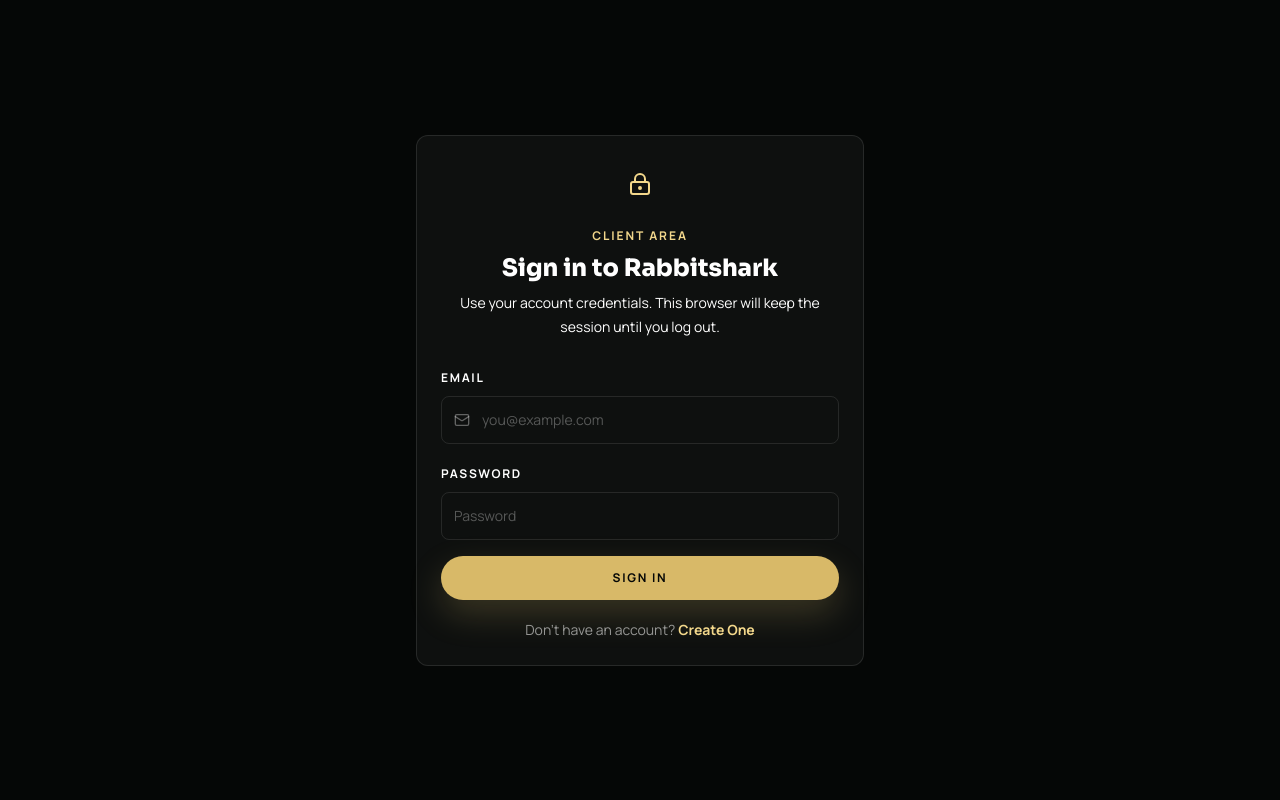
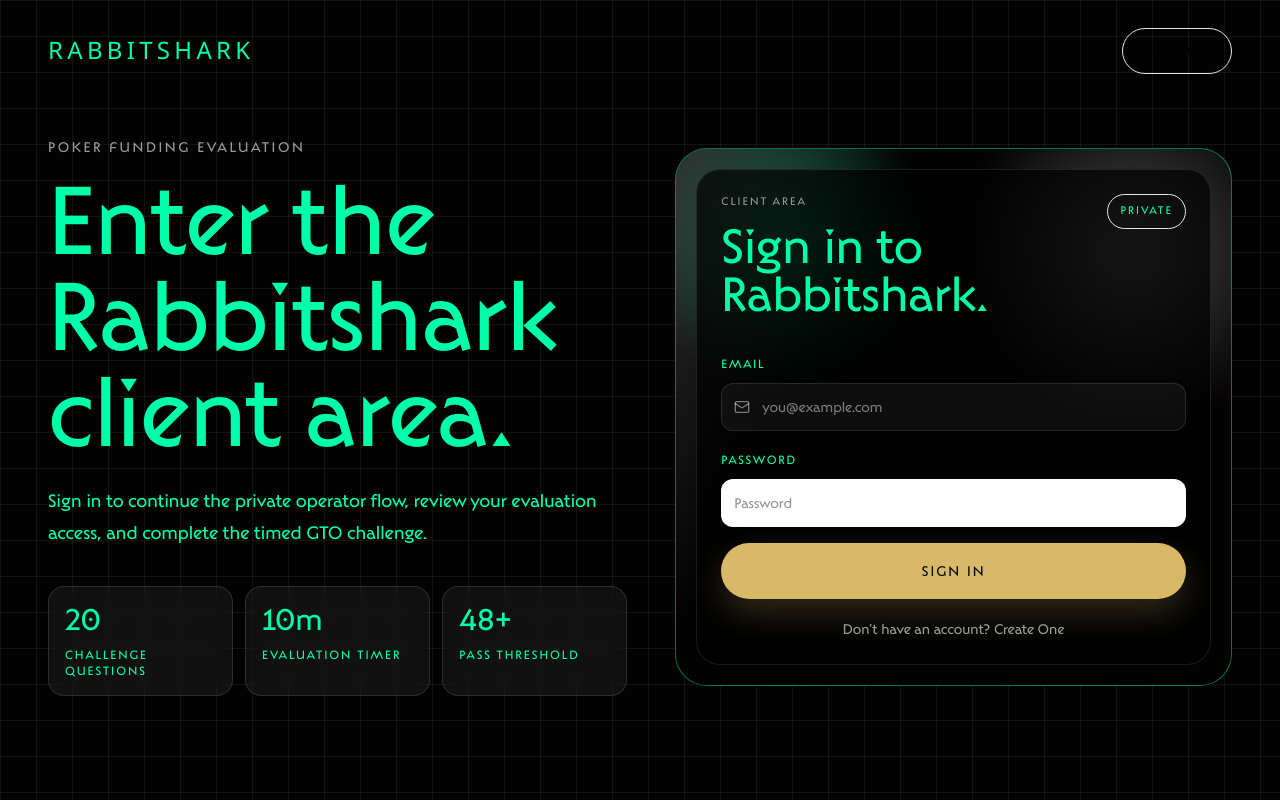
Before and after one commit to arcxx1995/rabbitshark-app, a React (Vite) app: page / in a window 1280 px wide. Built offline with nearby package versions, Linux system fonts and the light colour scheme; no server answers.

Commit message:
Update Rabbitshark login styling

```diff
--- a/src/components/AccessGate.jsx
+++ b/src/components/AccessGate.jsx
@@ -1,5 +1,5 @@
 import { useEffect, useState } from "react";
-import { AlertCircle, LockKeyhole, Mail } from "lucide-react";
+import { AlertCircle, Mail } from "lucide-react";
 import { isSupabaseConfigured, supabase } from "../lib/supabaseClient";
 import {
   clearStoredAuthSession,
@@ -180,56 +180,98 @@
   if (status === "accepted") return children;
 
   return (
-    <main className="grid min-h-dvh place-items-center bg-room-950 px-4 text-white">
-      <section className="w-full max-w-md rounded-xl border border-white/10 bg-white/[0.04] p-6">
-        <div className="mx-auto grid h-12 w-12 place-items-center rounded-xl bg-gold-500/12 text-gold-400">
-          <LockKeyhole size={24} />
-        </div>
-        <div className="mt-5 text-center">
-          <div className="text-xs font-bold uppercase tracking-[0.16em] text-gold-400">
+    <main className="h-dvh overflow-y-scroll bg-aurora text-green">
+      <section className="grid-shell min-h-screen overflow-hidden">
+        <div className="mx-auto flex min-h-screen w-full max-w-7xl flex-col px-5 pb-12 pt-5 sm:px-8 sm:pb-14 sm:pt-7 lg:px-12">
+          <header className="flex items-center justify-between gap-4">
+            <a href="#" className="font-display text-2xl tracking-[0.18em]">
+              RABBITSHARK
+            </a>
+            <div className="hidden rounded-full border border-green/25 bg-green px-5 py-3 text-sm font-semibold text-black shadow-tide sm:block">
               {contextLabel}
             </div>
-          <h1 className="mt-2 font-display text-2xl font-black">
-            Sign in to {productName}
+          </header>
+
+          <div className="grid flex-1 gap-10 py-12 lg:grid-cols-[1.02fr_0.98fr] lg:items-center lg:gap-12 lg:py-16">
+            <div>
+              <p className="text-xs uppercase tracking-[0.18em] text-white/60 sm:text-sm">
+                Poker Funding Evaluation
+              </p>
+              <h1 className="mt-4 max-w-5xl text-[3.15rem] leading-[0.9] text-green sm:text-7xl lg:text-8xl">
+                Enter the Rabbitshark client area.
               </h1>
-          <p className="mt-2 text-sm leading-6 text-white/58">
-            Use your account credentials. This browser will keep the session
-            until you log out.
+              <p className="mt-6 max-w-2xl text-base leading-7 text-white/74 sm:text-lg sm:leading-8">
+                Sign in to continue the private operator flow, review your
+                evaluation access, and complete the timed GTO challenge.
               </p>
+
+              <div className="mt-9 grid gap-3 sm:grid-cols-3">
+                <div className="section-card rounded-2xl p-4">
+                  <p className="text-3xl">20</p>
+                  <p className="mt-2 text-xs uppercase tracking-[0.16em] text-white/58">
+                    Challenge Questions
+                  </p>
+                </div>
+                <div className="section-card rounded-2xl p-4">
+                  <p className="text-3xl">10m</p>
+                  <p className="mt-2 text-xs uppercase tracking-[0.16em] text-white/58">
+                    Evaluation Timer
+                  </p>
+                </div>
+                <div className="section-card rounded-2xl p-4">
+                  <p className="text-3xl">48+</p>
+                  <p className="mt-2 text-xs uppercase tracking-[0.16em] text-white/58">
+                    Pass Threshold
+                  </p>
+                </div>
+              </div>
+            </div>
+
+            <section className="editorial-stage rounded-[2rem] p-4 shadow-tide sm:p-5">
+              <div className="relative overflow-hidden rounded-[1.5rem] border border-white/10 bg-black/70 p-5 sm:p-6">
+                <div className="flex items-start justify-between gap-4">
+                  <div>
+                    <p className="text-[11px] uppercase tracking-[0.18em] text-white/55">
+                      {contextLabel}
+                    </p>
+                    <h2 className="mt-3 max-w-sm text-4xl leading-[0.95] text-green sm:text-5xl">
+                      Sign in to {productName}.
+                    </h2>
+                  </div>
+                  <span className="rounded-full border border-green/25 px-3 py-2 text-[11px] uppercase tracking-[0.18em] text-green">
+                    Private
+                  </span>
                 </div>
 
                 {status === "missing-config" ? (
-          <div className="mt-5 rounded-lg border border-red-300/30 bg-red-500/10 p-4 text-sm leading-6 text-red-100">
-            Set VITE_SUPABASE_URL and VITE_SUPABASE_ANON_KEY so this app can
-            verify Supabase sessions and accept logins.
+                  <div className="mt-6 rounded-[1.1rem] border border-green/30 bg-green/10 p-4 text-sm leading-6 text-green">
+                    Set VITE_SUPABASE_URL and VITE_SUPABASE_ANON_KEY so this app
+                    can verify Supabase sessions and accept logins.
                   </div>
                 ) : null}
 
                 {errorMessage ? (
-          <div className="mt-5 flex gap-2 rounded-lg border border-red-300/30 bg-red-500/10 p-3 text-sm leading-6 text-red-100">
+                  <div className="mt-6 flex gap-2 rounded-[1.1rem] border border-green/30 bg-green/10 p-3 text-sm leading-6 text-green">
                     <AlertCircle className="mt-0.5 h-4 w-4 shrink-0" />
                     <span>{errorMessage}</span>
                   </div>
                 ) : null}
 
                 {successMessage ? (
-          <div className="mt-5 rounded-lg border border-felt-500/30 bg-felt-500/10 p-3 text-sm leading-6 text-felt-500">
+                  <div className="mt-6 rounded-[1.1rem] border border-green/30 bg-green/10 p-3 text-sm leading-6 text-green">
                     {successMessage}
                   </div>
                 ) : null}
 
-        <form
-          className="mt-6 space-y-4"
-          onSubmit={handleAuthSubmit}
-        >
+                <form className="mt-8 space-y-4" onSubmit={handleAuthSubmit}>
                   <label className="block">
-            <span className="text-xs font-bold uppercase tracking-[0.14em] text-white/42">
+                    <span className="text-xs font-bold uppercase tracking-[0.14em] text-white/58">
                       Email
                     </span>
-            <div className="mt-2 flex h-12 items-center gap-3 rounded-lg border border-white/10 bg-black/22 px-3 focus-within:border-gold-400/60">
-              <Mail className="h-4 w-4 text-white/35" />
+                    <div className="mt-2 flex h-12 items-center gap-3 rounded-xl border border-white/10 bg-white/5 px-3 focus-within:border-green">
+                      <Mail className="h-4 w-4 text-white/45" />
                       <input
-                className="min-w-0 flex-1 bg-transparent text-sm text-white outline-none placeholder:text-white/30"
+                        className="min-w-0 flex-1 bg-transparent text-sm text-green outline-none placeholder:text-white/45"
                         type="email"
                         autoComplete="email"
                         value={email}
@@ -240,12 +282,12 @@
                   </label>
 
                   <label className="block">
-            <span className="text-xs font-bold uppercase tracking-[0.14em] text-white/42">
+                    <span className="text-xs font-bold uppercase tracking-[0.14em] text-white/58">
                       Password
                     </span>
-            <div className="mt-2 h-12 rounded-lg border border-white/10 bg-black/22 px-3 focus-within:border-gold-400/60">
+                    <div className="mt-2 h-12 rounded-xl border border-white/10 bg-white px-3 focus-within:border-green">
                       <input
-                className="h-full w-full bg-transparent text-sm text-white outline-none placeholder:text-white/30"
+                        className="password-input h-full w-full bg-transparent text-sm outline-none"
                         type="password"
                         autoComplete="current-password"
                         value={password}
@@ -256,7 +298,7 @@
                   </label>
 
                   <Button
-            className="h-11 w-full px-4 text-xs"
+                    className="h-14 w-full px-6 text-sm"
                     type="submit"
                     disabled={isSubmitting}
                   >
@@ -270,11 +312,11 @@
                   </Button>
                 </form>
 
-        <p className="mt-5 text-center text-sm text-white/55">
+                <p className="mt-5 text-center text-sm text-white/60">
                   {authMode === "sign-in" ? "Don't have an account? " : "Already have an account? "}
                   <button
                     type="button"
-            className="font-bold text-gold-400 underline-offset-4 hover:text-gold-300 hover:underline"
+                    className="font-bold text-green underline-offset-4 transition hover:text-white hover:underline"
                     onClick={() => {
                       setAuthMode(authMode === "sign-in" ? "sign-up" : "sign-in");
                       setErrorMessage("");
@@ -284,6 +326,10 @@
                     {authMode === "sign-in" ? "Create One" : "Sign In"}
                   </button>
                 </p>
+              </div>
+            </section>
+          </div>
+        </div>
       </section>
     </main>
   );
--- a/src/index.css
+++ b/src/index.css
@@ -1,11 +1,35 @@
-@import url("https://fonts.googleapis.com/css2?family=Manrope:wght@400;500;600;700;800&family=Sora:wght@600;700;800&display=swap");
-
 @tailwind base;
 @tailwind components;
 @tailwind utilities;
 
 @layer base {
+  @font-face {
+    font-family: "ttGertika";
+    src: url("/TT_Gertika_Trial_Regular.ttf") format("truetype");
+    font-weight: 400;
+    font-style: normal;
+    font-display: swap;
+  }
+
+  @font-face {
+    font-family: "TT Gertika";
+    src: url("/TT_Gertika_Trial_Regular.ttf") format("truetype");
+    font-weight: 400;
+    font-style: normal;
+    font-display: swap;
+  }
+
   :root {
+    --color-black: #020202;
+    --color-green: #00ffab;
+    --color-white: #fcf8f8;
+    --color-ink: var(--color-black);
+    --color-sand: var(--color-white);
+    --color-shell: var(--color-white);
+    --color-tide: var(--color-green);
+    --color-foam: var(--color-white);
+    --color-coral: var(--color-green);
+    --font-gertika: "ttGertika", "TT Gertika";
     color-scheme: dark;
     font-synthesis: none;
     text-rendering: geometricPrecision;
@@ -24,8 +48,9 @@
     min-height: 100dvh;
     margin: 0;
     overflow: hidden;
-    background: #050706;
-    color: #f7f2df;
+    background: var(--color-black);
+    color: var(--color-green);
+    font-family: var(--font-gertika), "TT Gertika", Arial, sans-serif;
   }
 
   button,
@@ -36,15 +61,91 @@
 }
 
 @layer components {
+  .grid-shell {
+    background-image:
+      linear-gradient(color-mix(in srgb, var(--color-white) 7%, transparent) 1px, transparent 1px),
+      linear-gradient(90deg, color-mix(in srgb, var(--color-white) 7%, transparent) 1px, transparent 1px);
+    background-size: 36px 36px;
+  }
+
+  .spotlight {
+    position: relative;
+    overflow: hidden;
+  }
+
+  .spotlight::before {
+    content: "";
+    position: absolute;
+    inset: -30%;
+    pointer-events: none;
+    background: radial-gradient(circle at 50% 0%, color-mix(in srgb, var(--color-green) 22%, transparent), transparent 58%);
+    filter: blur(30px);
+  }
+
+  .spotlight > * {
+    position: relative;
+    z-index: 1;
+  }
+
   .glass-panel {
-    border: 1px solid rgba(255, 255, 255, 0.1);
-    background: linear-gradient(
-      145deg,
-      rgba(255, 255, 255, 0.1),
-      rgba(255, 255, 255, 0.035)
-    );
-    box-shadow: 0 24px 70px rgba(0, 0, 0, 0.35);
-    backdrop-filter: blur(18px);
+    border: 1px solid color-mix(in srgb, var(--color-white) 10%, transparent);
+    background: color-mix(in srgb, var(--color-white) 6%, transparent);
+    box-shadow: 0 24px 90px rgba(0, 0, 0, 0.58);
+    backdrop-filter: blur(14px);
+    color: var(--color-green);
+  }
+
+  .section-card {
+    border: 1px solid color-mix(in srgb, var(--color-white) 12%, transparent);
+    background: color-mix(in srgb, var(--color-white) 6%, transparent);
+    backdrop-filter: blur(12px);
+    color: var(--color-green);
+  }
+
+  .editorial-stage {
+    position: relative;
+    overflow: hidden;
+    border: 1px solid color-mix(in srgb, var(--color-green) 45%, transparent);
+    background:
+      radial-gradient(circle at 20% 18%, color-mix(in srgb, var(--color-green) 36%, transparent), transparent 24%),
+      radial-gradient(circle at 82% 20%, color-mix(in srgb, var(--color-white) 30%, transparent), transparent 28%),
+      linear-gradient(180deg, var(--color-black), var(--color-black));
+  }
+
+  .editorial-stage::before {
+    content: "";
+    position: absolute;
+    inset: 0;
+    pointer-events: none;
+    background:
+      linear-gradient(115deg, color-mix(in srgb, var(--color-white) 18%, transparent), transparent 28%),
+      linear-gradient(180deg, transparent, color-mix(in srgb, var(--color-black) 46%, transparent));
+  }
+
+  .editorial-stage > * {
+    position: relative;
+    z-index: 1;
+  }
+
+  .password-input {
+    background-color: var(--color-white);
+    color: var(--color-black);
+    -webkit-text-fill-color: var(--color-black);
+    caret-color: var(--color-green);
+  }
+
+  .password-input::placeholder {
+    color: var(--color-black);
+    -webkit-text-fill-color: var(--color-black);
+    opacity: 0.42;
+  }
+
+  .password-input:-webkit-autofill,
+  .password-input:-webkit-autofill:focus,
+  .password-input:-webkit-autofill:hover {
+    box-shadow: 0 0 0 1000px var(--color-white) inset;
+    -webkit-text-fill-color: var(--color-black);
+    caret-color: var(--color-green);
   }
 
   .card-suit-red {
@@ -55,10 +156,10 @@
     color: #10151c;
   }
 
-  .table-felt-texture {
+  .table-surface-texture {
     background-image:
-      radial-gradient(circle at 50% 48%, rgba(45, 212, 191, 0.24), transparent 34%),
-      repeating-linear-gradient(90deg, rgba(255,255,255,.035) 0 1px, transparent 1px 5px),
-      radial-gradient(circle at 50% 50%, #0b5960, #061923 72%);
+      radial-gradient(circle at 50% 48%, rgba(0, 255, 171, 0.2), transparent 34%),
+      repeating-linear-gradient(90deg, rgba(252,248,248,.035) 0 1px, transparent 1px 5px),
+      radial-gradient(circle at 50% 50%, #003424, #020202 74%);
   }
 }
```
Also changed, not shown: public/TT_Gertika_Trial_Regular.ttf (added). Lines whose indentation alone changed are shown as unchanged.
